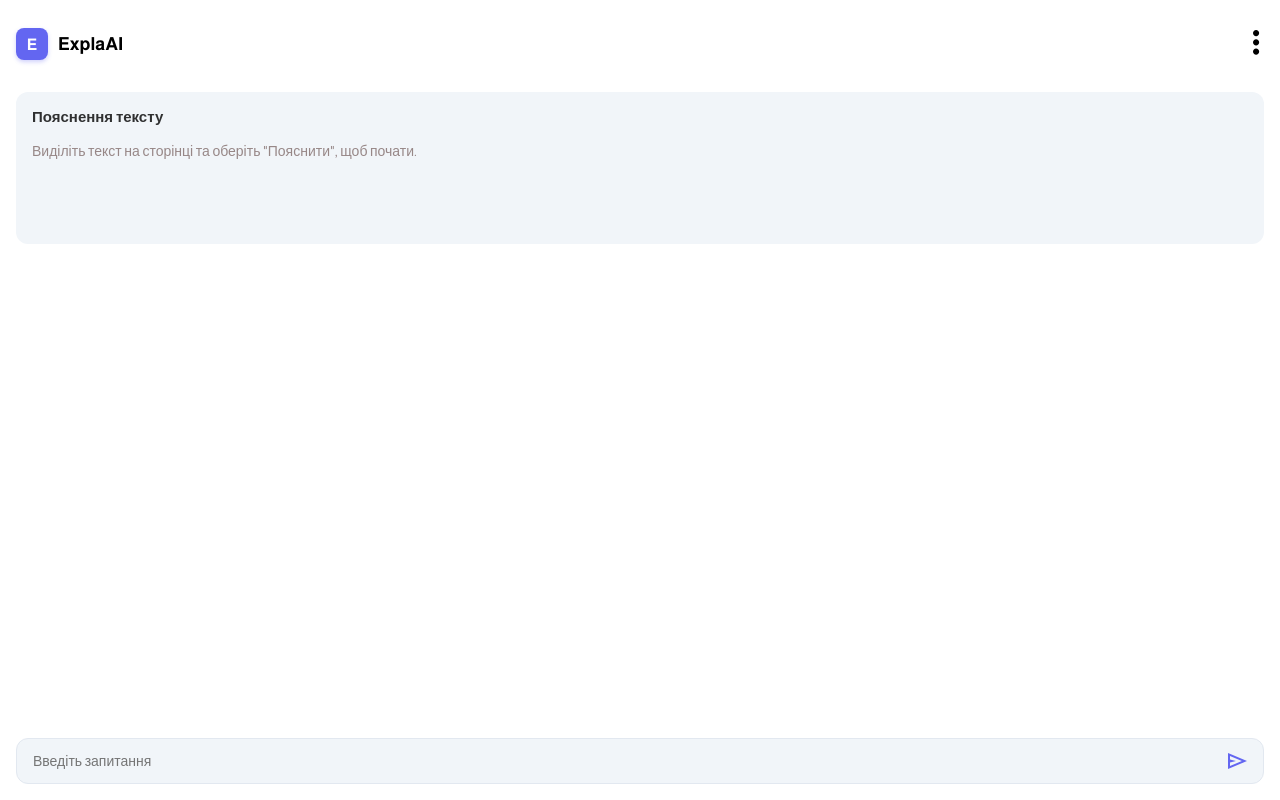
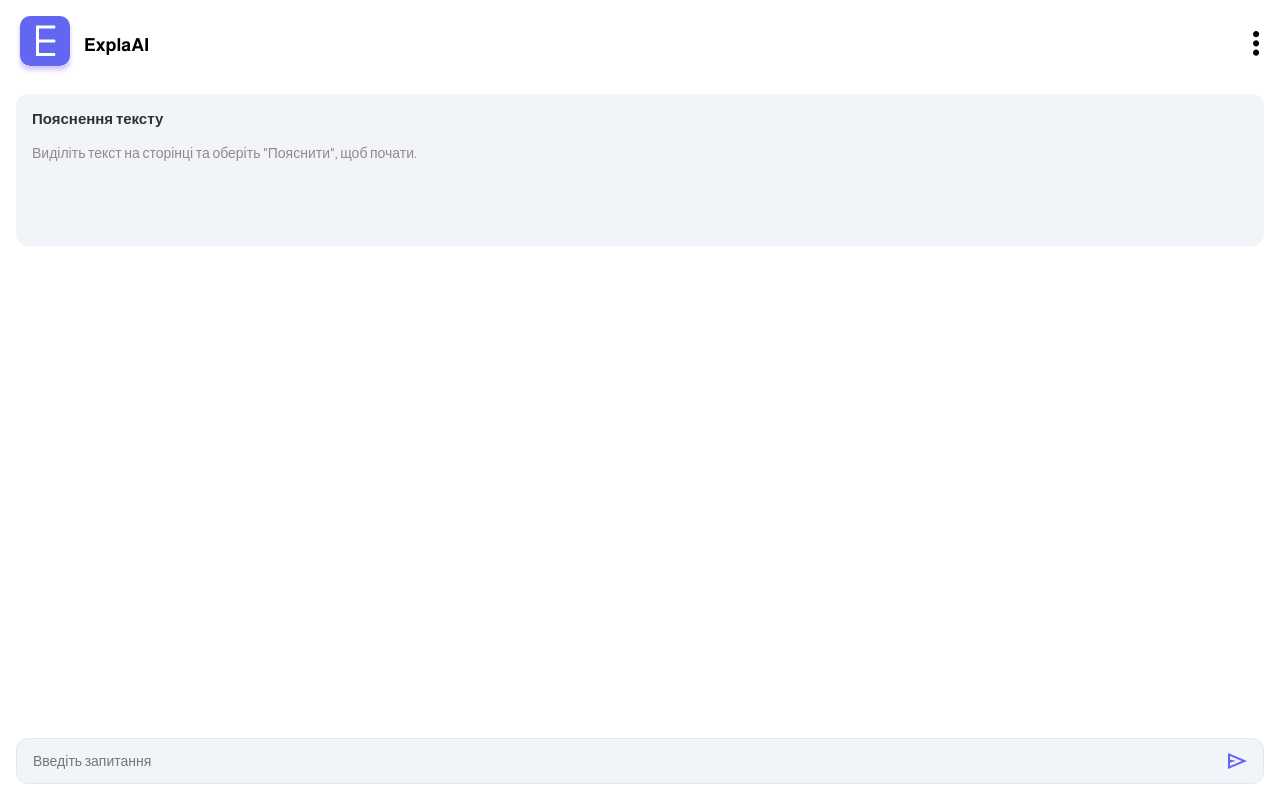
Before and after one commit to progmanj-sys/ExplaAI, a browser extension: page ExplaAI/sidepanel.html in a window 1280 px wide. Drawn offline with Linux system fonts and the light colour scheme.

Commit message:
Додала іконку лого sidepanel.html

```diff
--- a/ExplaAI/sidepanel.html
+++ b/ExplaAI/sidepanel.html
@@ -10,7 +10,7 @@
   <body>
     <div class="expla-popup"> <header class="header">
         <div class="logo-section">
-          <div class="logo-icon">E</div>
+   <img src="./images/logo_light.svg" alt="logo" />
           <p class="brand-name">ExplaAI</p>
         </div>
 
```
